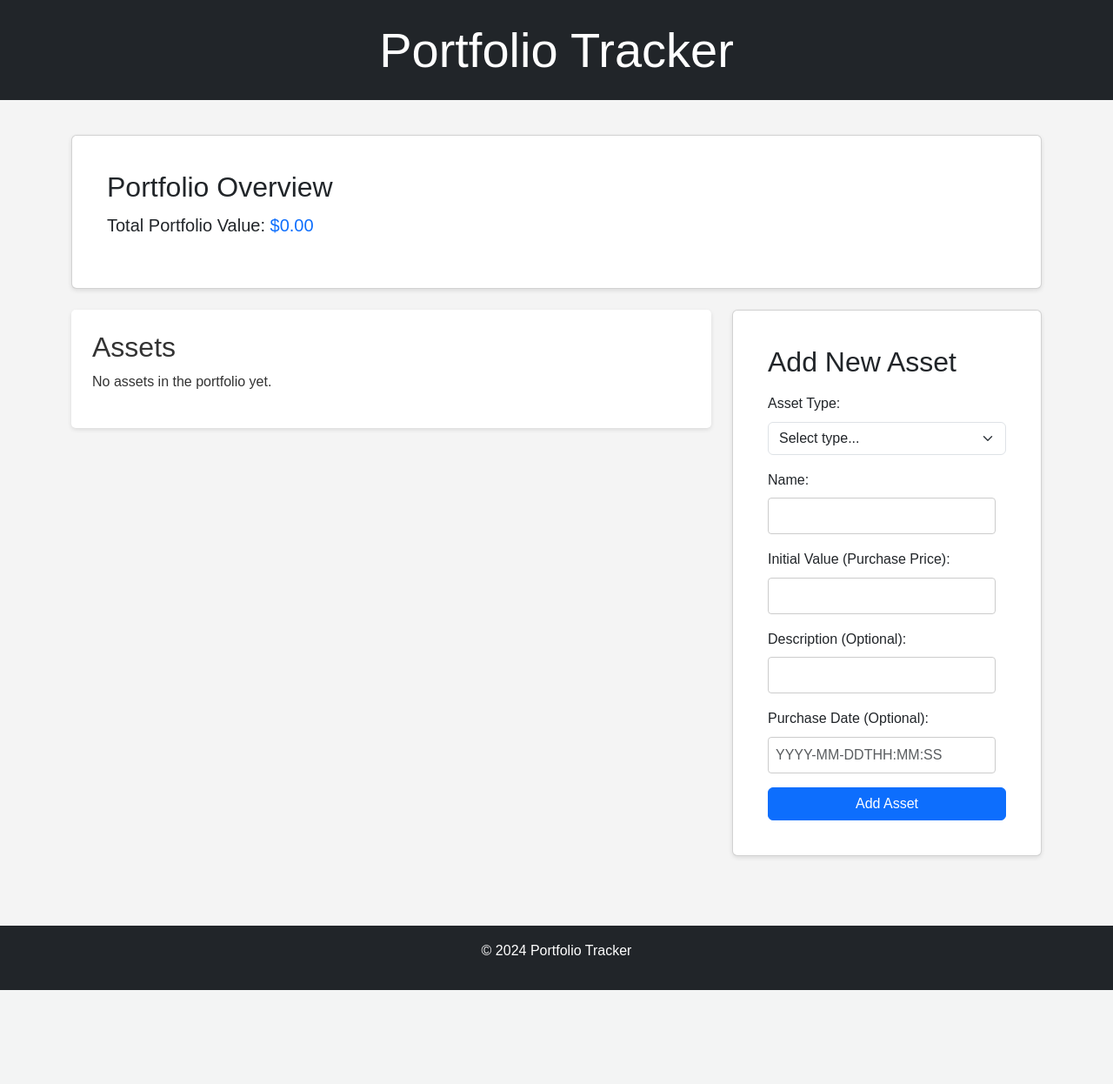
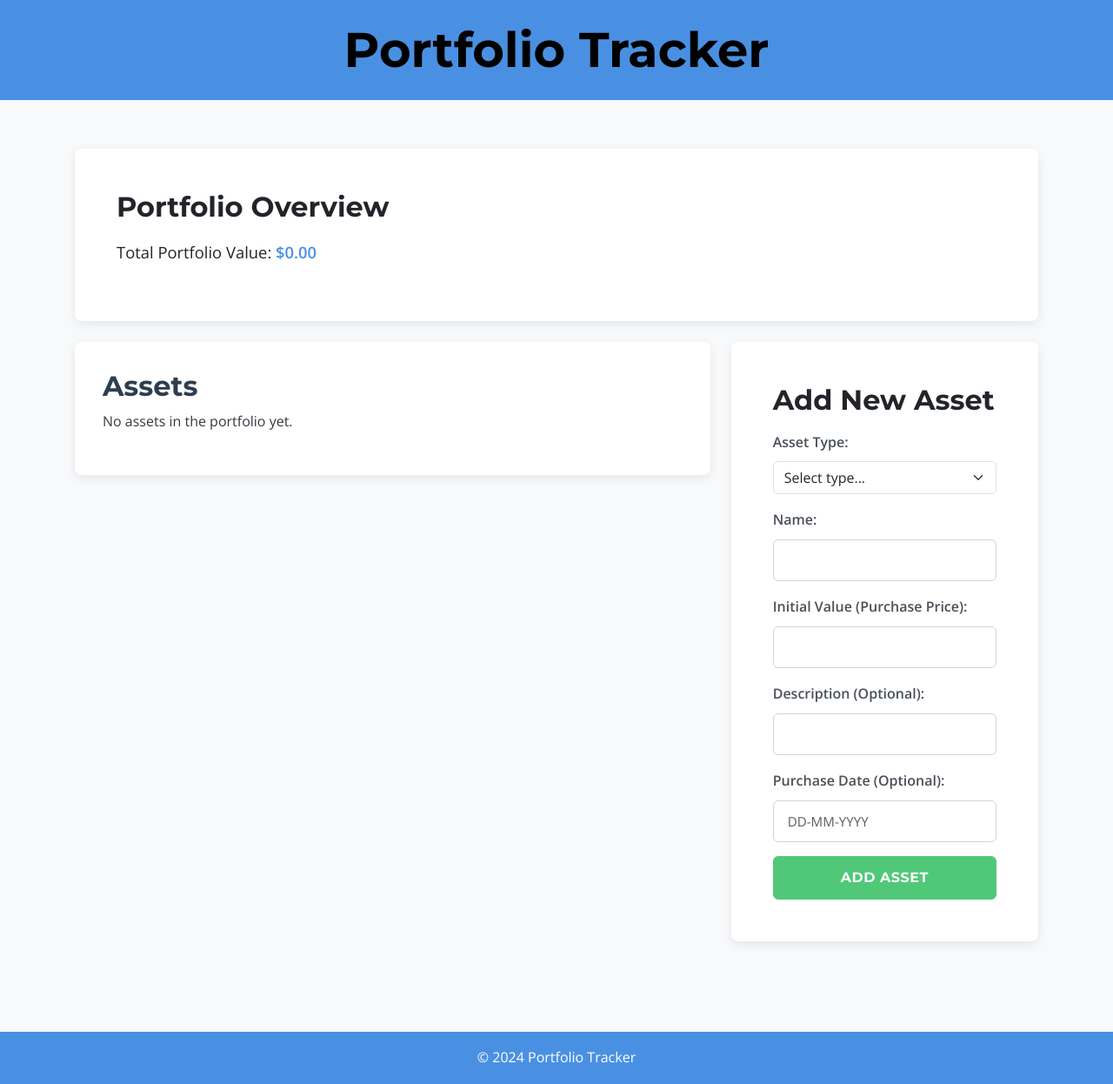
Before and after one commit to grubusT/portfolio, a Flask app: page / in a window 1280 px wide. Shown: the whole page at 87% size. Before the commit the page ends 1138 px from the top, so only its background shows below. Run offline with Flask 3, Linux system fonts and the light colour scheme; data that the repository does not hold is empty.

Commit message:
Refactor: Standardize purchase date to DD-MM-YYYY and update title style

```diff
--- a/app.py
+++ b/app.py
@@ -159,9 +159,9 @@ def add_asset_to_portfolio():
     purchase_date = None
     if purchase_date_str:
         try:
-            purchase_date = datetime.fromisoformat(purchase_date_str)
+            purchase_date = datetime.strptime(purchase_date_str, '%d-%m-%Y')
         except ValueError:
-            return jsonify({"error": "Invalid 'purchase_date' format. Use ISO format (YYYY-MM-DDTHH:MM:SS)"}), 400
+            return jsonify({"error": "Invalid 'purchase_date' format. Use DD-MM-YYYY"}), 400
 
     asset_args = {
         'name': name,
@@ -284,9 +284,9 @@ def update_asset_in_portfolio(asset_id):
 
         if 'purchase_date' in data and data['purchase_date']:
             try:
-                asset.purchase_date = datetime.fromisoformat(data['purchase_date'])
+                asset.purchase_date = datetime.strptime(data['purchase_date'], '%d-%m-%Y')
             except ValueError:
-                return jsonify({"error": "Invalid 'purchase_date' format. Use ISO format (YYYY-MM-DDTHH:MM:SS)"}), 400
+                return jsonify({"error": "Invalid 'purchase_date' format. Use DD-MM-YYYY"}), 400
 
         if asset.type == 'stock':
             if 'ticker_symbol' in data: asset.ticker_symbol = data['ticker_symbol']
--- a/static/script.js
+++ b/static/script.js
@@ -5,6 +5,16 @@ document.addEventListener('DOMContentLoaded', () => {
     const assetsContainer = document.getElementById('assets-container');
     const addAssetForm = document.getElementById('add-asset-form');
     const assetTypeSelect = document.getElementById('asset-type');
+
+    // Helper function to format ISO date string to DD-MM-YYYY
+    function formatDateDDMMYYYY(isoString) {
+        if (!isoString) return 'N/A'; // Handle cases where date might be null or undefined
+        const date = new Date(isoString);
+        const day = String(date.getDate()).padStart(2, '0');
+        const month = String(date.getMonth() + 1).padStart(2, '0'); // Months are 0-indexed
+        const year = date.getFullYear();
+        return `${day}-${month}-${year}`;
+    }
 
     // Function to show/hide asset-specific fields based on selection
     function toggleAssetSpecificFields() {
@@ -55,7 +65,7 @@ document.addEventListener('DOMContentLoaded', () => {
                             <li class="list-group-item"><strong>ID:</strong> ${asset.id}</li>
                             <li class="list-group-item"><strong>Current Value:</strong> <span class="fw-bold text-success">$${asset.current_value.toFixed(2)}</span></li>
                             <li class="list-group-item"><strong>Initial Value:</strong> $${asset.initial_value.toFixed(2)}</li>
-                            <li class="list-group-item"><strong>Purchase Date:</strong> ${new Date(asset.purchase_date).toLocaleDateString()}</li>
+                            <li class="list-group-item"><strong>Purchase Date:</strong> ${formatDateDDMMYYYY(asset.purchase_date)}</li>
                     `;
 
                     if (asset.description) {
--- a/static/style.css
+++ b/static/style.css
@@ -1,85 +1,206 @@
+/* static/style.css - Enhanced for a more human feel */
+
 body {
-    font-family: sans-serif;
-    line-height: 1.6;
+    font-family: 'Open Sans', sans-serif; /* New body font */
+    line-height: 1.7;
     margin: 0;
     padding: 0;
-    background-color: #f4f4f4;
-    color: #333;
+    background-color: #f8f9fa; /* Softer background */
+    color: #343a40; /* Softer text color */
+    font-weight: 400;
 }
 
-header {
-    background: #333;
-    color: #fff;
-    padding: 1rem 0;
+/* --- Typography --- */
+h1, h2, h3, h4, h5, h6 {
+    font-family: 'Montserrat', sans-serif; /* New heading font */
+    font-weight: 700;
+    color: #2c3e50; /* A deep, friendly blue-grey for headings */
+}
+
+.display-4 { /* Bootstrap override for consistency */
+    font-family: 'Montserrat', sans-serif;
+}
+
+/* --- Header & Footer --- */
+header.bg-dark,
+footer.bg-dark {
+    background-color: #4A90E2 !important; /* Friendly blue - !important to override Bootstrap */
+    color: #ffffff;
+    padding: 1.5rem 0; /* Increased padding */
     text-align: center;
 }
 
 header h1 {
     margin: 0;
+    font-size: 2.2rem; /* Slightly adjusted for the new font */
 }
 
-main {
-    padding: 1rem;
-    max-width: 960px;
+/* Style for the main title "Portfolio Tracker" */
+header h1.display-4 {
+    font-family: 'Montserrat', sans-serif; /* Ensure it uses Montserrat */
+    font-weight: 700; /* Explicitly set to bold */
+    color: #000000; /* Set color to black */
+    /* font-size can be inherited from header h1 or overridden here if needed */
+}
+
+footer p {
+    margin: 0;
+}
+
+/* --- Main Content & Layout --- */
+main.container {
+    padding: 2rem 1rem; /* More vertical padding */
+    max-width: 1140px; /* Slightly wider for modern screens */
     margin: auto;
 }
 
-section {
-    background: #fff;
-    padding: 1.5rem;
-    margin-bottom: 1rem;
-    border-radius: 5px;
-    box-shadow: 0 2px 5px rgba(0,0,0,0.1);
+/* --- Cards & Sections --- */
+section,
+.card {
+    background: #ffffff;
+    padding: 2rem; /* More padding inside cards */
+    margin-bottom: 1.5rem;
+    border-radius: 8px; /* Softer, rounder corners */
+    box-shadow: 0 4px 12px rgba(0,0,0,0.08); /* Softer, more diffused shadow */
+    border: none; /* Remove default Bootstrap card border if any */
 }
 
-h2 {
-    color: #333;
-    margin-top: 0;
+.card-title {
+    font-family: 'Montserrat', sans-serif;
+    margin-bottom: 1rem;
 }
 
+/* --- Assets Display --- */
 #assets-container .asset {
-    border: 1px solid #ddd;
-    padding: 10px;
-    margin-bottom: 10px;
-    border-radius: 4px;
+    /* Using Bootstrap's card styling now, so direct styling might not be needed
+       unless further customization for individual asset cards is desired.
+       If Bootstrap cards are used directly, these styles might conflict or be redundant.
+       Assuming assets will be rendered into Bootstrap cards for consistency. */
+    /* border: 1px solid #e0e0e0; */ /* Lighter border if not using full card style */
+    /* padding: 15px; */
+    /* margin-bottom: 15px; */
+    /* border-radius: 6px; */
 }
 
 #assets-container .asset h3 {
     margin-top: 0;
+    font-size: 1.4rem;
 }
 
+/* --- Forms --- */
 label {
     display: block;
-    margin-bottom: 5px;
+    margin-bottom: 0.5rem;
+    font-weight: 600; /* Open Sans semi-bold for labels */
+    color: #495057;
 }
 
 input[type="text"],
 input[type="number"],
-select {
-    width: calc(100% - 12px);
-    padding: 8px;
-    margin-bottom: 10px;
-    border: 1px solid #ccc;
-    border-radius: 4px;
+input[type="email"], /* Added for completeness */
+input[type="password"], /* Added for completeness */
+select,
+textarea { /* Added textarea for consistency */
+    width: 100%; /* Use 100% and rely on Bootstrap's col/grid for sizing */
+    padding: 0.75rem 1rem; /* More padding */
+    margin-bottom: 1rem;
+    border: 1px solid #ced4da; /* Standard Bootstrap border color */
+    border-radius: 6px; /* Slightly rounder */
+    font-family: 'Open Sans', sans-serif;
+    font-size: 0.95rem;
+    transition: border-color 0.15s ease-in-out, box-shadow 0.15s ease-in-out;
 }
 
-button {
-    background: #333;
-    color: #fff;
-    padding: 10px 15px;
-    border: none;
-    border-radius: 4px;
-    cursor: pointer;
+input[type="text"]:focus,
+input[type="number"]:focus,
+input[type="email"]:focus,
+input[type="password"]:focus,
+select:focus,
+textarea:focus {
+    border-color: #4A90E2; /* Focus color matching header */
+    box-shadow: 0 0 0 0.2rem rgba(74, 144, 226, 0.25); /* Bootstrap-like focus shadow */
+    outline: none;
 }
 
-button:hover {
-    background: #555;
+/* --- Buttons --- */
+.btn-primary {
+    background-color: #50C878 !important; /* A welcoming green, overriding Bootstrap */
+    border-color: #50C878 !important; /* Match border color */
+    color: #ffffff;
+    padding: 0.75rem 1.5rem;
+    font-family: 'Montserrat', sans-serif;
+    font-weight: 700;
+    text-transform: uppercase;
+    letter-spacing: 0.5px;
+    border-radius: 6px;
+    transition: background-color 0.2s ease-in-out, transform 0.1s ease;
 }
 
-footer {
-    text-align: center;
-    padding: 1rem 0;
-    margin-top: 2rem;
-    background: #333;
-    color: #fff;
+.btn-primary:hover {
+    background-color: #45b068 !important; /* Darker green on hover */
+    border-color: #45b068 !important;
+    transform: translateY(-1px); /* Subtle lift effect */
 }
+
+.btn-primary:active {
+    transform: translateY(0px); /* Reset lift on active */
+}
+
+/* Custom button for delete/secondary actions if needed */
+.btn-danger {
+    background-color: #E74C3C !important; /* A clear, but not overly aggressive red */
+    border-color: #E74C3C !important;
+    /* Keep other primary button styles for consistency */
+}
+
+.btn-danger:hover {
+    background-color: #C0392B !important;
+    border-color: #C0392B !important;
+}
+
+
+/* Adjustments for Bootstrap elements */
+.text-primary {
+    color: #4A90E2 !important; /* Align Bootstrap's primary text color with our theme */
+}
+
+.lead {
+    font-weight: 400; /* Ensure lead text is not overly bold with Open Sans */
+    font-size: 1.15rem; /* Slightly smaller if Open Sans appears larger */
+}
+
+/* Utility class for a subtle text color */
+.text-muted-custom {
+    color: #6c757d; /* Bootstrap's muted color, ensure consistency */
+}
+
+/* --- Responsive adjustments --- */
+@media (max-width: 768px) {
+    header h1 {
+        font-size: 1.8rem;
+    }
+    main.container {
+        padding: 1.5rem 0.5rem;
+    }
+    .card,
+    section {
+        padding: 1.5rem;
+    }
+    .btn-primary {
+        padding: 0.6rem 1.2rem;
+        font-size: 0.9rem;
+    }
+}
+
+/* Remove default browser styles for some elements that Bootstrap might not cover aggressively */
+button, input, select, textarea {
+    margin: 0; /* Reset margin if not already handled by Bootstrap's reboot */
+}
+
+/* Adding some subtle animations/transitions for a more dynamic feel */
+.card:hover {
+    /* Optional: subtle lift effect on card hover */
+    /* transform: translateY(-2px); */
+    /* box-shadow: 0 6px 16px rgba(0,0,0,0.1); */
+    /* transition: transform 0.2s ease-out, box-shadow 0.2s ease-out; */
+}
--- a/templates/index.html
+++ b/templates/index.html
@@ -6,6 +6,10 @@
     <title>Asset Portfolio</title>
     <!-- Bootstrap CSS -->
     <link href="https://cdn.jsdelivr.net/npm/bootstrap@5.3.6/dist/css/bootstrap.min.css" rel="stylesheet" integrity="sha384-4Q6Gf2aSP4eDXB8Miphtr37CMZZQ5oXLH2yaXMJ2w8e2ZtHTl7GptT4jmndRuHDT" crossorigin="anonymous">
+    <!-- Google Fonts -->
+    <link rel="preconnect" href="https://fonts.googleapis.com">
+    <link rel="preconnect" href="https://fonts.gstatic.com" crossorigin>
+    <link href="https://fonts.googleapis.com/css2?family=Montserrat:wght@400;700&family=Open+Sans:wght@400;600&display=swap" rel="stylesheet">
     <link rel="stylesheet" href="{{ url_for('static', filename='style.css') }}">
 </head>
 <body>
@@ -63,7 +67,7 @@
                                 </div>
                                 <div class="mb-3">
                                     <label for="purchase-date" class="form-label">Purchase Date (Optional):</label>
-                                    <input type="text" id="purchase-date" name="purchase_date" class="form-control" placeholder="YYYY-MM-DDTHH:MM:SS">
+                                    <input type="text" id="purchase-date" name="purchase_date" class="form-control" placeholder="DD-MM-YYYY">
                                 </div>
                             </div>
 
```
